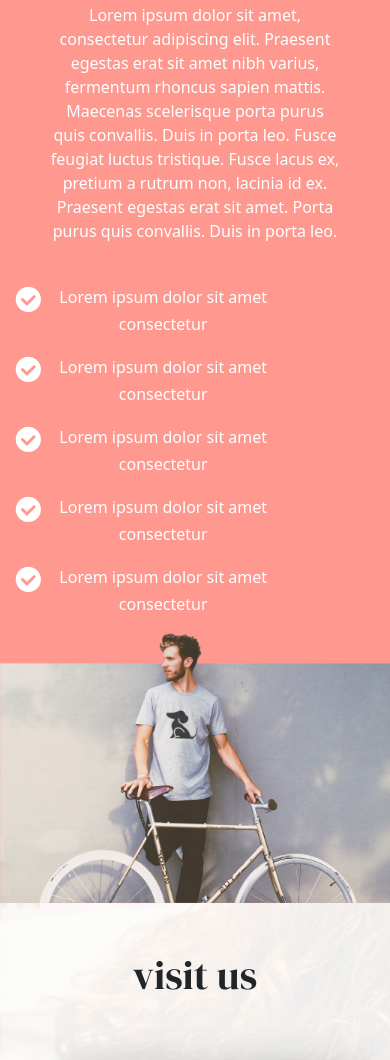
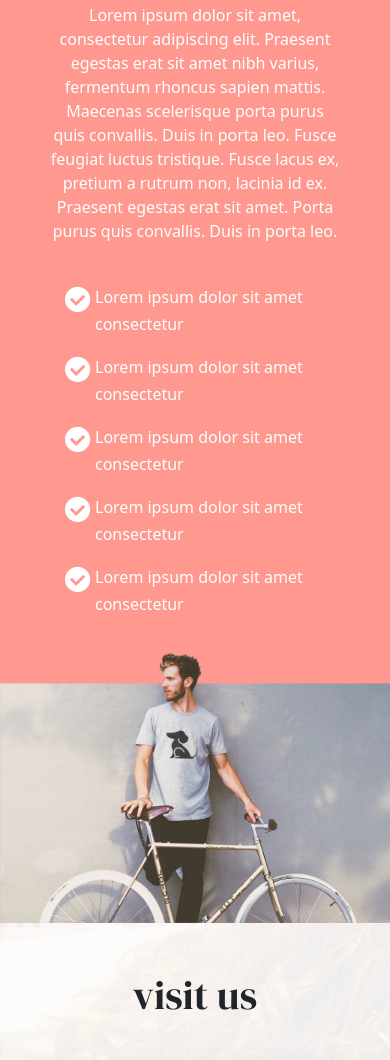
Before and after one commit to kh7722/thriftink, a website: page index.html in a window 390 px wide. Shown: the part 4075-5135 px from the top of the page. Drawn offline with nearby package versions, Linux system fonts and the light colour scheme.

Commit message:
mobile tweaks

```diff
--- a/scss/main.scss
+++ b/scss/main.scss
@@ -672,16 +672,13 @@ i {
 @media (max-width: 991px) {
   .navbar {
     position: relative !important;
+    --bs-navbar-toggler-border-color: rgba(0, 0, 0, 0) !important;
+    --bs-navbar-toggler-border-radius: 0rem !important;
+    --bs-navbar-toggler-focus-width: 0rem !important;
   }
 
   .nav-item {
     padding-left: 0px !important;
-}
-
-  .navbar {
-    --bs-navbar-toggler-border-color: rgba(0, 0, 0, 0) !important;
-    --bs-navbar-toggler-border-radius: 0rem !important;
-    --bs-navbar-toggler-focus-width: 0rem !important;
 }
 
   .navbar-collapse collapse .mobile-navbar-brand .mobile-nav-logo {
@@ -830,6 +827,11 @@ i {
     .shirt-model-three {
       padding-top: 200px;
     }
+
+    .content-block-one .shirt-models .pink-bg:hover {
+      transform: none !important;
+      transition: none !important;
+  }
   }
 
   .content-block-two {
@@ -882,11 +884,12 @@ i {
 
 @media (max-width: 767px) {
   .content-block-three ul {
-    max-width: 100%;
+    max-width: 350px;
   }
 
   .fa-li {
     width: auto !important;
+    left: 0px !important;
   }
 
   .jumbo {
@@ -929,6 +932,24 @@ i {
   }
 }
 
+@media (max-width:535px) {
+  .content-block-three {
+   ul {
+    max-width: 300px;
+    padding-left: 40px;
+    margin-bottom: 20px;
+}
+
+li {
+  text-align: left;
+}
+
+li::before {
+  left: -25px;
+}
+  }
+}
+
 @media (max-width: 480px) {
   .jumbo {
     height: 620px;
@@ -967,13 +988,16 @@ i {
     }
   }
 
-  .content-block-three .content-split {
+  .content-block-three {
+
+  .content-split {
     padding: 50px;
   }
 
-  .content-block-three .img-split {
+  .img-split {
     height: 270px;
   }
+}
 
   .footer i {
     font-size: 40px;
```
Also changed, not shown: css/main.min.css.
